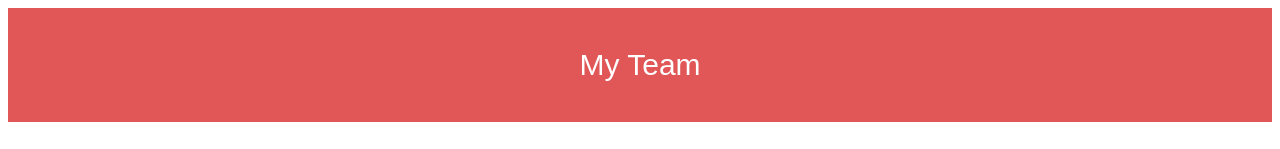
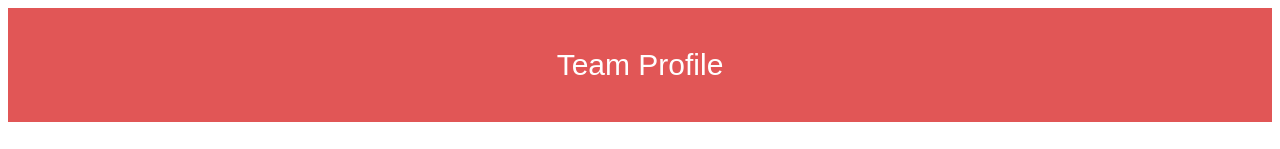
Before and after one commit to nverhulp/team-profile-generator, a website: page output/index.html in a window 1280 px wide. Shown: the top 149 px of the page. Drawn offline with Linux system fonts and the light colour scheme; files that its build step writes are made by us from their sources.

Commit message:
changed title in navbar

```diff
--- a/output/index.html
+++ b/output/index.html
@@ -12,7 +12,7 @@
 <body>
     <header>
         <nav class="navbar" id="navbar">
-            <span class="navbar-brand mb-0 h1 w-100 text-center" id="navbar-text">My Team</span>
+            <span class="navbar-brand mb-0 h1 w-100 text-center" id="navbar-text">Team Profile</span>
         </nav>
     </header>
 
```
